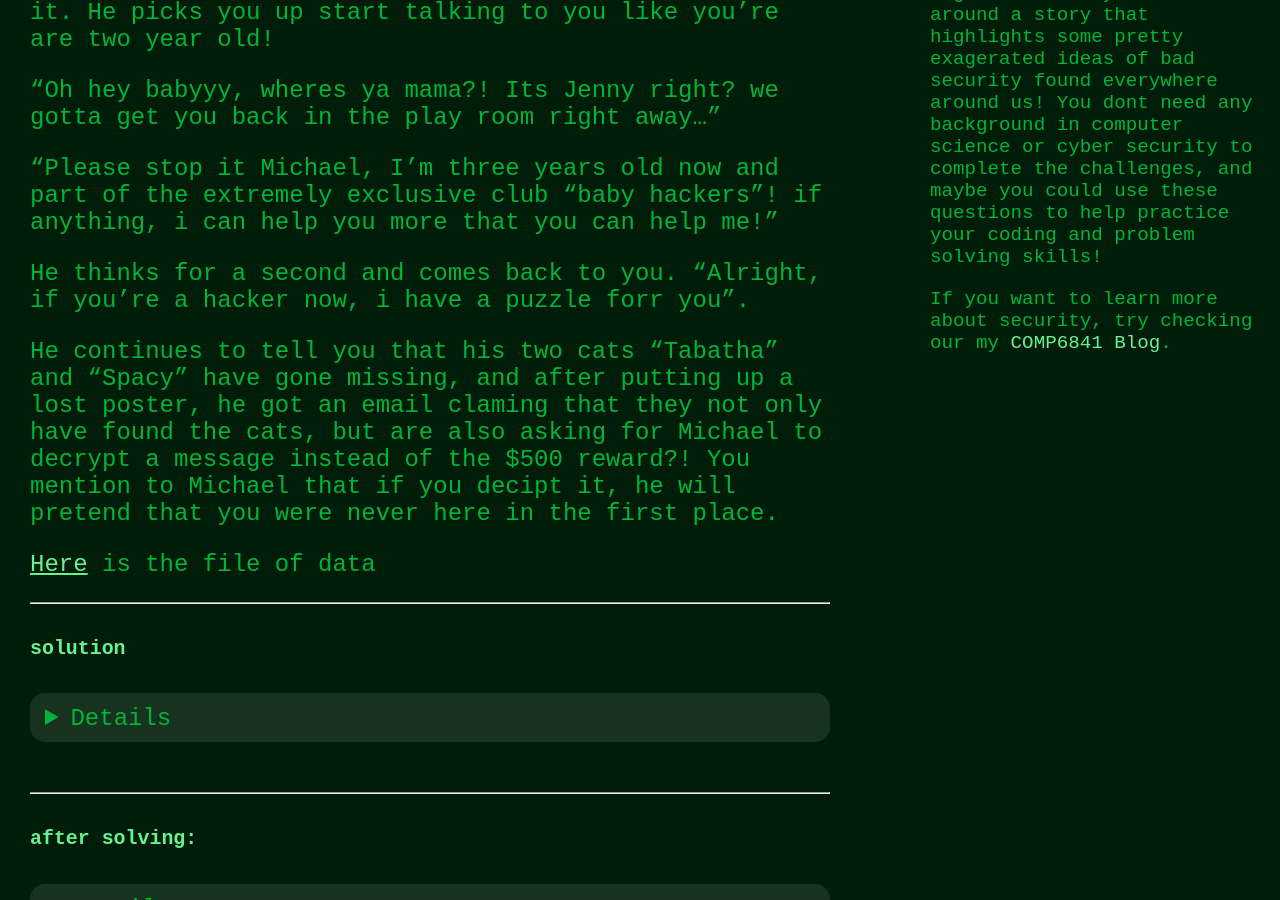
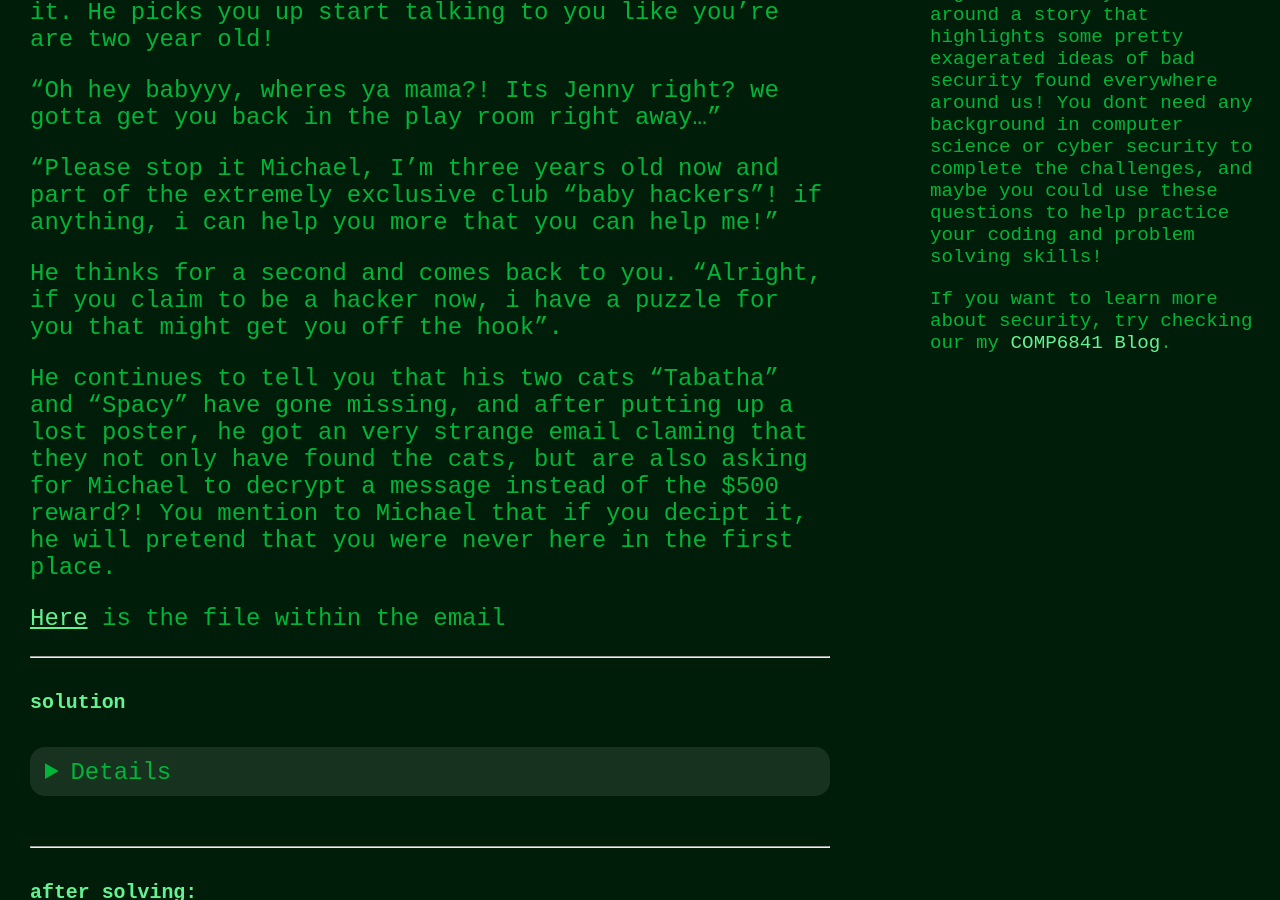
Before and after one commit to paulatennent/somethingAwesome, a Jekyll site: the page built from _posts/2021-04-06-q6.md, in a window 1280 px wide and 900 px high, scrolled down 341 px. Built offline with Jekyll 4.4.1, drawn with Linux system fonts in a browser that asks for light colours.

Commit message:
more on q6

```diff
--- a/_posts/2021-04-06-q6.md
+++ b/_posts/2021-04-06-q6.md
@@ -11,11 +11,11 @@ The elevator doors open onto what looks to be the floor occupied entirely by Max
 
 "Please stop it Michael, I'm three years old now and part of the extremely exclusive club "baby hackers"! if anything, i can help you more that you can help me!"
 
-He thinks for a second and comes back to you. "Alright, if you're a hacker now, i have a puzzle forr you".
+He thinks for a second and comes back to you. "Alright, if you claim to be a hacker now, i have a puzzle for you that might get you off the hook".
 
-He continues to tell you that his two cats "Tabatha" and "Spacy" have gone missing, and after putting up a lost poster, he got an email claming that they not only have found the cats, but are also asking for Michael to decrypt a message instead of the $500 reward?! You mention to Michael that if you decipt it, he will pretend that you were never here in the first place.
+He continues to tell you that his two cats "Tabatha" and "Spacy" have gone missing, and after putting up a lost poster, he got an very strange email claming that they not only have found the cats, but are also asking for Michael to decrypt a message instead of the $500 reward?! You mention to Michael that if you decipt it, he will pretend that you were never here in the first place.
 
-[Here]({{ site.url }}/assets/a_strange_email.txt) is the file of data
+[Here]({{ site.url }}/assets/a_strange_email.txt) is the file within the email
 
 ----------
 ##### solution
```
Also changed, not shown: other parts of _posts/2021-04-06-q6.md (+1 -1 lines), _posts/2021-04-05-q5.md (+1 -1 lines).
